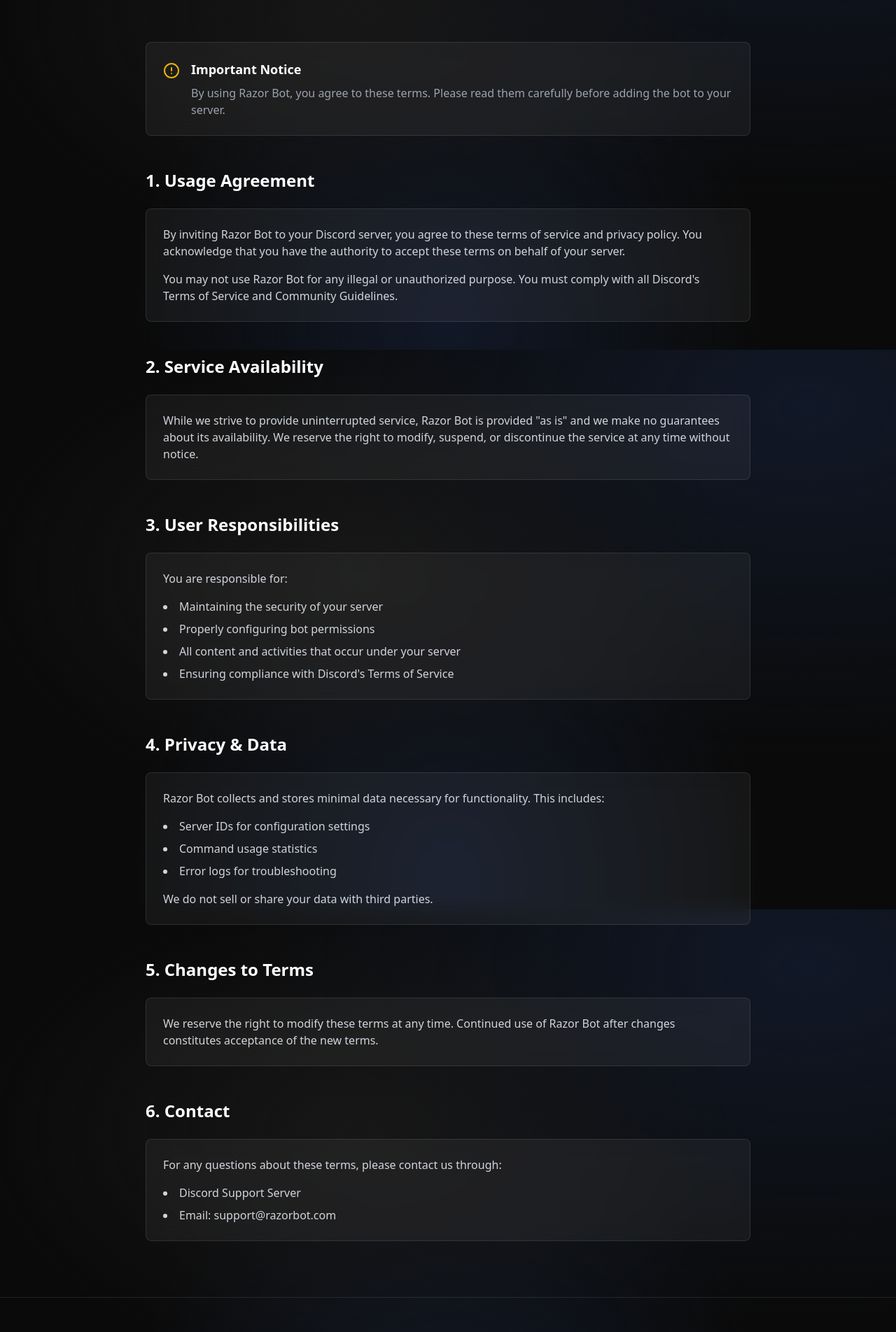
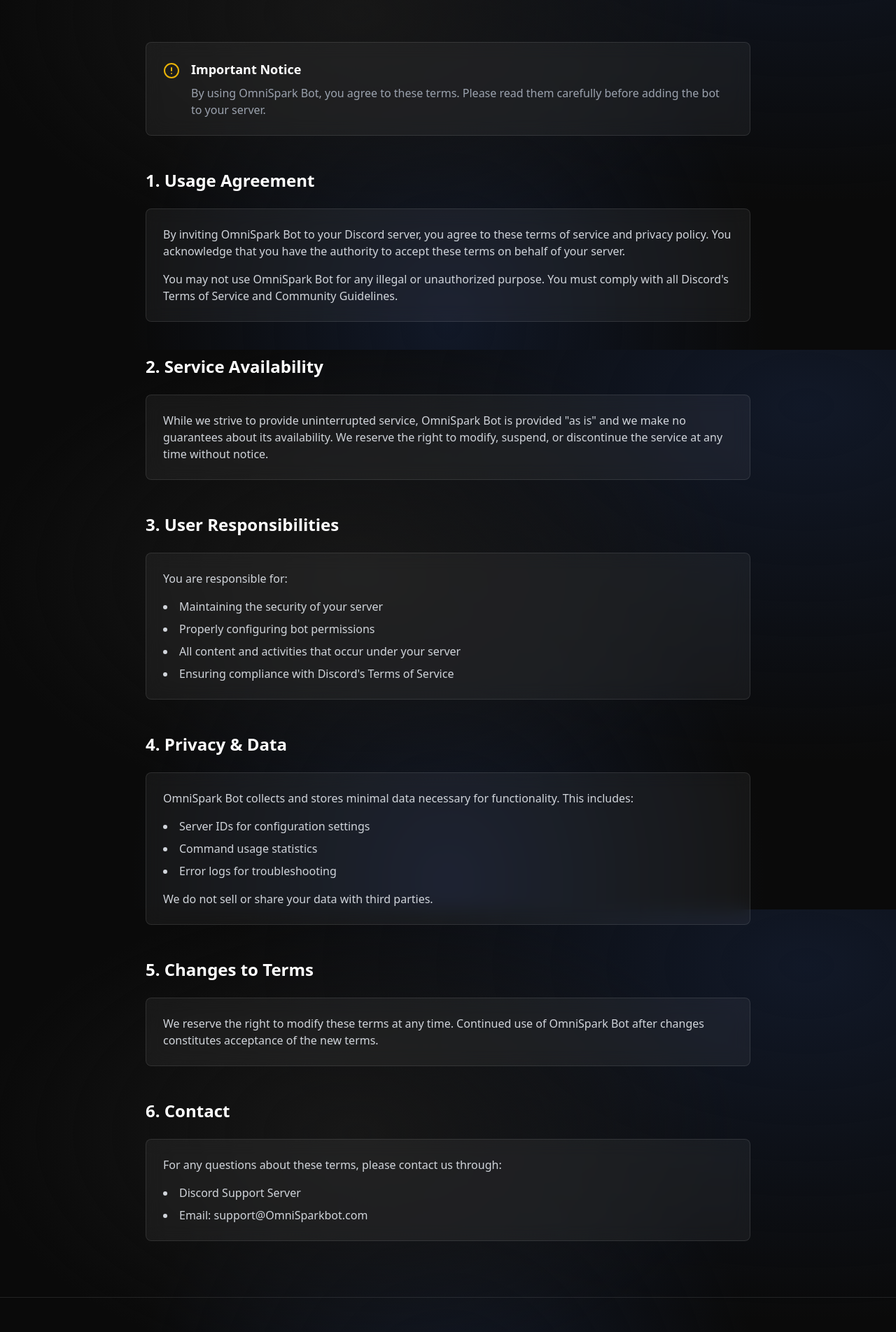
Before and after one commit to voidpuls/Bot-WebSite, a React (Vite) app: page /terms in a window 1280 px wide. Shown: the part 300-2204 px from the top of the page at 70% size. Built offline with nearby package versions, Linux system fonts and the light colour scheme.

Commit message:
Update TermsOfService.tsx

```diff
--- a/src/pages/TermsOfService.tsx
+++ b/src/pages/TermsOfService.tsx
@@ -28,7 +28,7 @@
                 <div>
                   <h3 className="font-semibold text-lg mb-2">Important Notice</h3>
                   <p className="text-gray-400">
-                    By using Razor Bot, you agree to these terms. Please read them carefully before adding the bot to your server.
+                    By using OmniSpark Bot, you agree to these terms. Please read them carefully before adding the bot to your server.
                   </p>
                 </div>
               </div>
@@ -39,10 +39,10 @@
               <h2 className="text-2xl font-semibold mb-6">1. Usage Agreement</h2>
               <div className="glass p-6 rounded-lg space-y-4">
                 <p className="text-gray-300">
-                  By inviting Razor Bot to your Discord server, you agree to these terms of service and privacy policy. You acknowledge that you have the authority to accept these terms on behalf of your server.
+                  By inviting OmniSpark Bot to your Discord server, you agree to these terms of service and privacy policy. You acknowledge that you have the authority to accept these terms on behalf of your server.
                 </p>
                 <p className="text-gray-300">
-                  You may not use Razor Bot for any illegal or unauthorized purpose. You must comply with all Discord's Terms of Service and Community Guidelines.
+                  You may not use OmniSpark Bot for any illegal or unauthorized purpose. You must comply with all Discord's Terms of Service and Community Guidelines.
                 </p>
               </div>
             </section>
@@ -51,7 +51,7 @@
               <h2 className="text-2xl font-semibold mb-6">2. Service Availability</h2>
               <div className="glass p-6 rounded-lg space-y-4">
                 <p className="text-gray-300">
-                  While we strive to provide uninterrupted service, Razor Bot is provided "as is" and we make no guarantees about its availability. We reserve the right to modify, suspend, or discontinue the service at any time without notice.
+                  While we strive to provide uninterrupted service, OmniSpark Bot is provided "as is" and we make no guarantees about its availability. We reserve the right to modify, suspend, or discontinue the service at any time without notice.
                 </p>
               </div>
             </section>
@@ -75,7 +75,7 @@
               <h2 className="text-2xl font-semibold mb-6">4. Privacy & Data</h2>
               <div className="glass p-6 rounded-lg space-y-4">
                 <p className="text-gray-300">
-                  Razor Bot collects and stores minimal data necessary for functionality. This includes:
+                  OmniSpark Bot collects and stores minimal data necessary for functionality. This includes:
                 </p>
                 <ul className="list-disc list-inside text-gray-300 space-y-2">
                   <li>Server IDs for configuration settings</li>
@@ -92,7 +92,7 @@
               <h2 className="text-2xl font-semibold mb-6">5. Changes to Terms</h2>
               <div className="glass p-6 rounded-lg space-y-4">
                 <p className="text-gray-300">
-                  We reserve the right to modify these terms at any time. Continued use of Razor Bot after changes constitutes acceptance of the new terms.
+                  We reserve the right to modify these terms at any time. Continued use of OmniSpark Bot after changes constitutes acceptance of the new terms.
                 </p>
               </div>
             </section>
@@ -105,7 +105,7 @@
                 </p>
                 <ul className="list-disc list-inside text-gray-300 space-y-2">
                   <li>Discord Support Server</li>
-                  <li>Email: support@razorbot.com</li>
+                  <li>Email: support@OmniSparkbot.com</li>
                 </ul>
               </div>
             </section>
```
